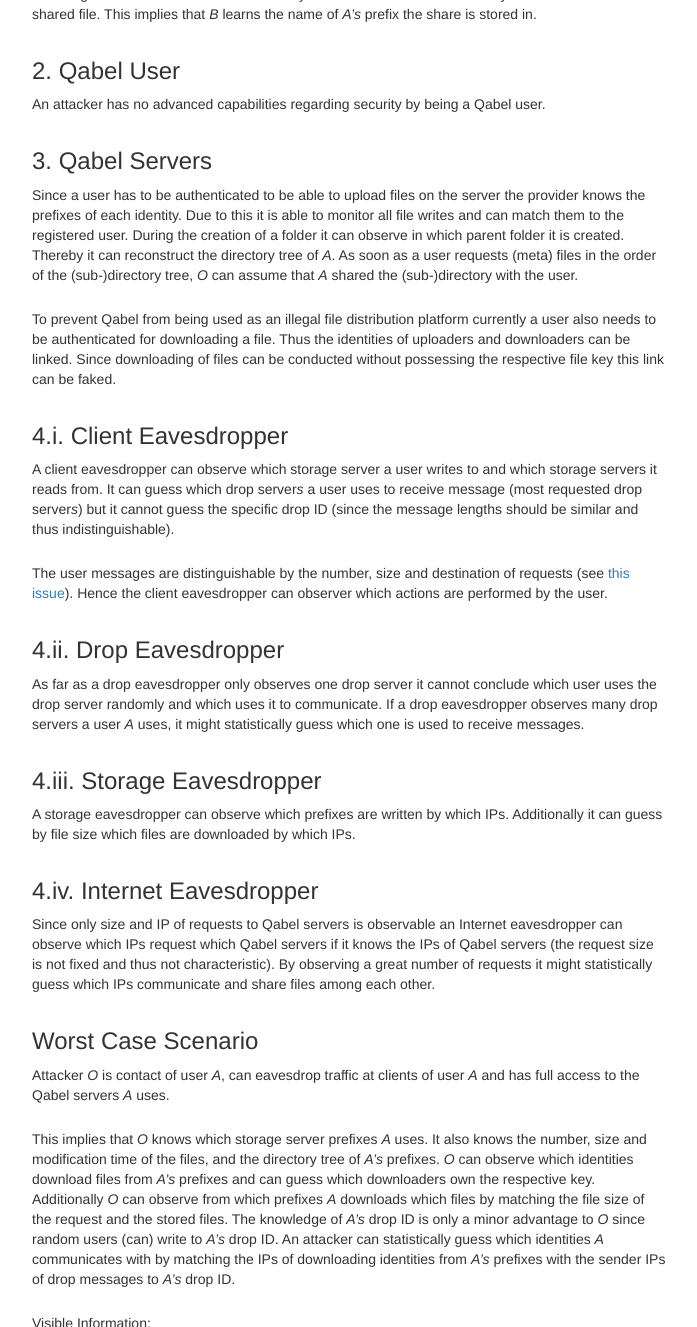
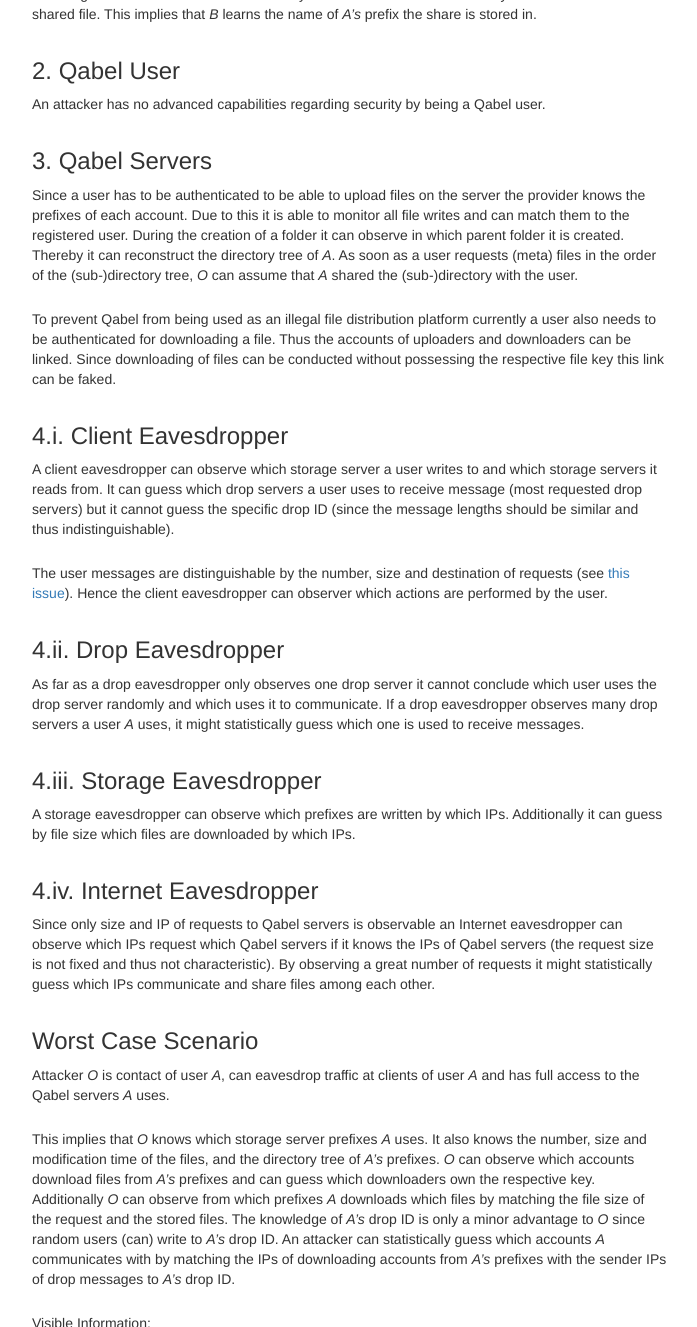
Before and after one commit to Qabel/qabel.github.io, a Jekyll site: the page built from _docs/Threat-Model.md, in a window 1280 px wide and 1400 px high, scrolled down 1758 px, cut to the strip 73-1400 px from the top of the window. Shown: the whole strip, without its empty margins (338-1035 px from the left). Built offline with Jekyll 4.4.1, drawn with Linux system fonts in a browser that asks for light colours; Markdown is read by kramdown in place of the engine named in the settings; some of the changed text lies outside the part shown.

Commit message:
distinguished between account and identity

```diff
--- a/_docs/Threat-Model.md
+++ b/_docs/Threat-Model.md
@@ -43,9 +43,9 @@
 An attacker has no advanced capabilities regarding security by being a Qabel user.
 
 ###3. Qabel Servers
-Since a user has to be authenticated to be able to upload files on the server the provider knows the prefixes of each identity. Due to this it is able to monitor all file writes and can match them to the registered user. During the creation of a folder it can observe in which parent folder it is created. Thereby it can reconstruct the directory tree of *A*. As soon as a user requests (meta) files in the order of the (sub-)directory tree, *O* can assume that *A* shared the (sub-)directory with the user.
+Since a user has to be authenticated to be able to upload files on the server the provider knows the prefixes of each account. Due to this it is able to monitor all file writes and can match them to the registered user. During the creation of a folder it can observe in which parent folder it is created. Thereby it can reconstruct the directory tree of *A*. As soon as a user requests (meta) files in the order of the (sub-)directory tree, *O* can assume that *A* shared the (sub-)directory with the user.
 
-To prevent Qabel from being used as an illegal file distribution platform currently a user also needs to be authenticated for downloading a file. Thus the identities of uploaders and downloaders can be linked. Since downloading of files can be conducted without possessing the respective file key this link can be faked.
+To prevent Qabel from being used as an illegal file distribution platform currently a user also needs to be authenticated for downloading a file. Thus the accounts of uploaders and downloaders can be linked. Since downloading of files can be conducted without possessing the respective file key this link can be faked.
 
 ###4.i. Client Eavesdropper
 A client eavesdropper can observe which storage server a user writes to and which storage servers it reads from. It can guess which drop server*s* a user uses to receive message (most requested drop server*s*) but it cannot guess the specific drop ID (since the message lengths should be similar and thus indistinguishable).
@@ -65,19 +65,20 @@
 ###Worst Case Scenario
 Attacker *O* is contact of user *A*, can eavesdrop traffic at clients of user *A* and has full access to the Qabel servers *A* uses.
 
-This implies that *O* knows which storage server prefixes *A* uses. It also knows the number, size and modification time of the files, and the directory tree of *A's* prefixes. *O* can observe which identities download files from *A's* prefixes and can guess which downloaders own the respective key. Additionally *O* can observe from which prefixes *A* downloads which files by matching the file size of the request and the stored files. The knowledge of *A's* drop ID is only a minor advantage to *O* since random users (can) write to *A's* drop ID. An attacker can statistically guess which identities *A* communicates with by matching the IPs of downloading identities from *A's* prefixes with the sender IPs of drop messages to *A's* drop ID.
+This implies that *O* knows which storage server prefixes *A* uses. It also knows the number, size and modification time of the files, and the directory tree of *A's* prefixes. *O* can observe which accounts download files from *A's* prefixes and can guess which downloaders own the respective key. Additionally *O* can observe from which prefixes *A* downloads which files by matching the file size of the request and the stored files. The knowledge of *A's* drop ID is only a minor advantage to *O* since random users (can) write to *A's* drop ID. An attacker can statistically guess which accounts *A* communicates with by matching the IPs of downloading accounts from *A's* prefixes with the sender IPs of drop messages to *A's* drop ID.
 
 Visible Information:
 
 **Storage**
-* *A* <-> *A's* prefixes
+* *A's* account <-> *A's* account's prefixes
+* *A's* account <-> *A's* identity
 * Number and size of *A's* files
 * Directory tree of *A's* folders
 * Actions (e.g., create file, share file, ...) *A* performs with respective
     * Files and folders
     * Time
     * *IP(s) of destination drop server(s)*
-* Time, identity and IP of downloads of *A's* files
+* Time, account and IP of downloads of *A's* files
 * Time, size, server IP and thereby possibly the prefix of *A's* downloads
 
 **Drop**
@@ -86,16 +87,17 @@
 * Time, size and drop server IP of drop messages *A* sends
 
 ####Worst Case Scenario under Usage of *Tor*
-Attacker *O* is contact of user *A*, can eavesdrop traffic at clients of user *A* and has full access to the Qabel servers *A* uses. This implies that *O* knows which storage server prefixes *A* uses. It also knows the number, size, modification time and downloading identities of the files, and the directory tree of *A's* prefixes.
+Attacker *O* is contact of user *A*, can eavesdrop traffic at clients of user *A* and has full access to the Qabel servers *A* uses. This implies that *O* knows which storage server prefixes *A* uses. It also knows the number, size, modification time and downloading accounts of the files, and the directory tree of *A's* prefixes.
 
 **Storage**
-* *A* <-> *A's* prefixes
+* *A's* account <-> *A's* account's prefixes
+* *A's* account <-> *A's* identity
 * Number and size of *A's* files
 * Directory tree of *A's* folders
 * Actions (e.g., create file, share file, ...) *A* performs with respective
     * Files and folders
     * Time
-* Time and identity of downloads of *A's* files
+* Time and account of downloads of *A's* files
 
 **Drop**
 * *A* -> Drop ID *A* listens
```
